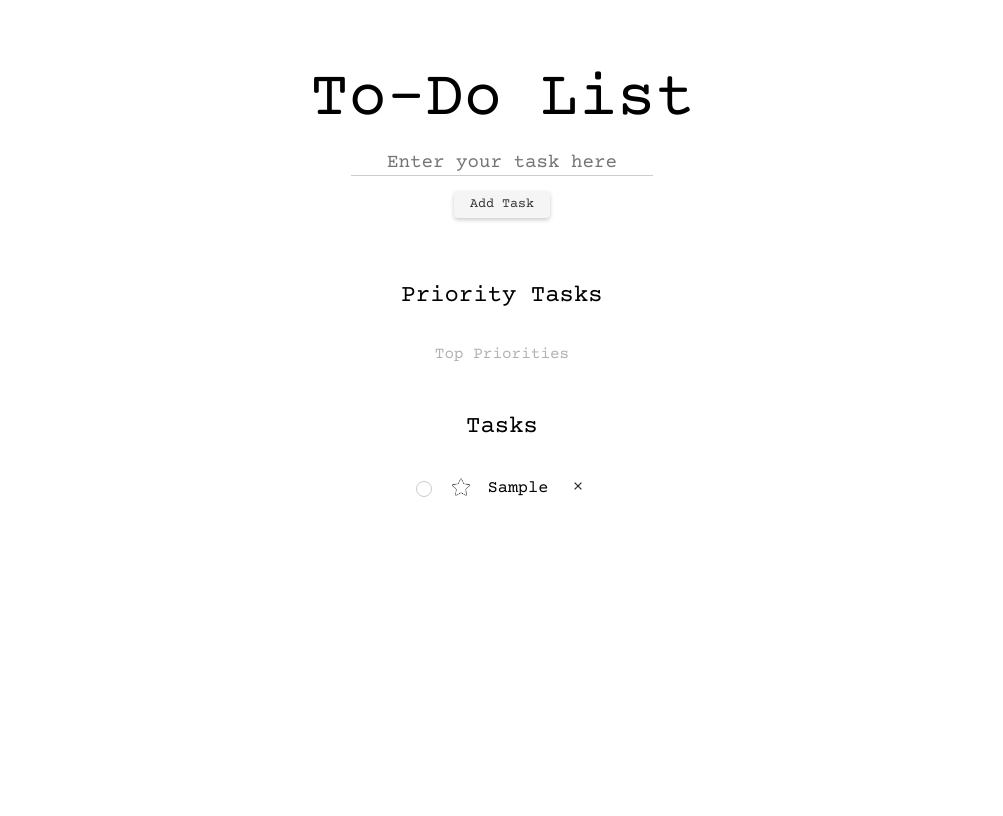
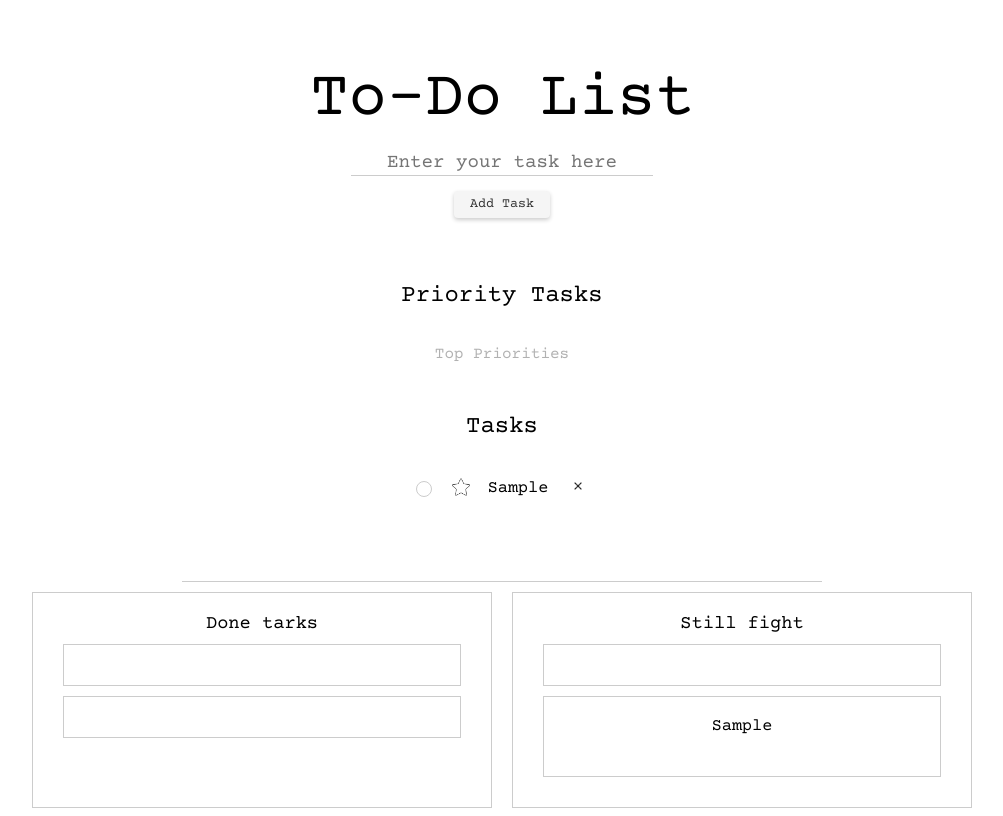
Before and after one commit to TEbefine/todo-list-coding-test, a React (Create React App) app: page / in a window 1280 px wide. Both pictures are taken after typing "Sample" into the empty fields and a click on the button "Add Task". Shown: the whole page, without its empty margins (138-1141 px from the left). Built offline with nearby package versions, Linux system fonts and the light colour scheme.

Commit message:
add status incomp

```diff
--- a/src/App.css
+++ b/src/App.css
@@ -29,6 +29,12 @@ header input {
   border-bottom: 1px solid #ccc;
 }
 
+.underline {
+  border-bottom: 1px solid #ccc;
+  margin: 0 auto;
+  width: 50%;
+}
+
 header button {
   bottom: 20px;
   right: 20px;
@@ -47,6 +53,10 @@ header button:hover {
   background-color: white;
 }
 /* main */
+main {
+  margin-bottom: 5em;
+}
+
 main h2 {
   font-size: 1.5em;
   margin-bottom: 1.5em;
@@ -157,3 +167,9 @@ margin-bottom: 50px;
   text-decoration-style: solid;
   text-decoration-thickness: 3px;
 }
+
+.showContainer {
+  width: 100%; /* or any desired width */
+    display: flex;
+    justify-content: center;
+}
--- a/src/App.js
+++ b/src/App.js
@@ -8,6 +8,8 @@ import {
 } from "./features/todoLists/todoListsSlice";
 import PersistLists from "./features/persistLists/PersistLists";
 import { selectPersistLists } from "./features/persistLists/persistListsSlice";
+import ShowAllStatus from "./features/showAllStatus/ShowAllStatus";
+import { addShowLists } from "./features/showAllStatus/showAllStatusSlice";
 
 function App() {
   const dispatch = useDispatch();
@@ -22,6 +24,13 @@ function App() {
     }
 
     dispatch(addTodoLists(text));
+    dispatch(
+      addShowLists({
+        show: text,
+        status: "incomp",
+        kind: "regular",
+      })
+    );
     setText("");
   };
   return (
@@ -60,6 +69,10 @@ function App() {
           )}
         </section>
       </main>
+      <div className="underline"></div>
+      <div className="showContainer">
+        <ShowAllStatus />
+      </div>
     </div>
   );
 }
--- /dev/null
+++ b/src/Component/ShowText.js
@@ -0,0 +1,10 @@
+import React from "react";
+
+export default function ShowText({ text, children }) {
+  return (
+    <div key={text.id} className="text" tabIndex={0}>
+      {children}
+      <h3 className="text-name">{text}</h3>
+    </div>
+  );
+}
--- a/src/Component/TextTodo.js
+++ b/src/Component/TextTodo.js
@@ -2,6 +2,7 @@ import React from "react";
 import { useDispatch } from "react-redux";
 import { removeTodoList } from "../features/todoLists/todoListsSlice";
 import { removePersistLists } from "../features/persistLists/persistListsSlice";
+import { removeShowList } from "../features/showAllStatus/showAllStatusSlice";
 
 export default function TextTodo({ text, children, check }) {
   const dispatch = useDispatch();
@@ -12,6 +13,13 @@ export default function TextTodo({ text, children, check }) {
     } else if (check === "persist") {
       dispatch(removePersistLists(text));
     }
+    dispatch(
+      removeShowList({
+        show: text,
+        status: "incomp",
+        kind: "regular",
+      })
+    );
   };
 
   const toggleCrossedOut = (e) => {
--- a/src/app/store.js
+++ b/src/app/store.js
@@ -1,10 +1,12 @@
 import { configureStore } from "@reduxjs/toolkit";
 import todoListReducer from "../features/todoLists/todoListsSlice";
 import persistListsResucer from "../features/persistLists/persistListsSlice";
+import showAllStatusSlice from "../features/showAllStatus/showAllStatusSlice";
 
 export const store = configureStore({
   reducer: {
     todo: todoListReducer,
     persistLists: persistListsResucer,
+    showAllStatus: showAllStatusSlice,
   },
 });
--- /dev/null
+++ b/src/features/showAllStatus/ShowAllStatus.js
@@ -0,0 +1,32 @@
+import React from "react";
+import { useSelector } from "react-redux";
+import styles from "./ShowAllStatus.module.css";
+import ShowText from "../../Component/ShowText";
+import { selectShowList } from "./showAllStatusSlice";
+
+function ShowAllStatus() {
+  const showList = useSelector(selectShowList);
+
+  return (
+    <div className={styles.showCase}>
+      <section>
+        <h3>Done tarks</h3>
+        <section></section>
+        <section></section>
+      </section>
+      <section>
+        <h3>Still fight</h3>
+        <section></section>
+        <section>
+          {showList.incomp.regular.map((text) => (
+            <div>
+              <ShowText text={text} key={text.id} />
+            </div>
+          ))}
+        </section>
+      </section>
+    </div>
+  );
+}
+
+export default ShowAllStatus;
--- /dev/null
+++ b/src/features/showAllStatus/ShowAllStatus.module.css
@@ -0,0 +1,12 @@
+.showCase {
+    display: grid;
+    grid-template-columns: 1fr 1fr;
+    width: 75%;
+    justify-content: center;
+}
+
+.showCase section {
+    padding: 20px;
+    border: 1px solid #ccc;
+    margin: 10px;
+}
--- /dev/null
+++ b/src/features/showAllStatus/showAllStatusSlice.js
@@ -0,0 +1,33 @@
+import { createSlice } from "@reduxjs/toolkit";
+
+const initialState = {
+  incomp: {
+    persist: [],
+    regular: [],
+  },
+  comp: {
+    persist: [],
+    regular: [],
+  },
+};
+
+const showAllStatusSlice = createSlice({
+  name: "showAllStatus",
+  initialState,
+  reducers: {
+    addShowLists: (state, action) => {
+      const { show, status, kind } = action.payload;
+      state[status][kind].push(show);
+    },
+    removeShowList: (state, action) => {
+      const { show, status, kind } = action.payload;
+      state[status][kind] = state[status][kind].filter((text) => text !== show);
+    },
+  },
+});
+
+export const { addShowLists, removeShowList } = showAllStatusSlice.actions;
+
+export const selectShowList = (state) => state.showAllStatus;
+
+export default showAllStatusSlice.reducer;
```
Also changed, not shown: src/features/todoLists/TodoLists.js (+6 -1 lines), src/Component/TodoPersistence.js (added).
